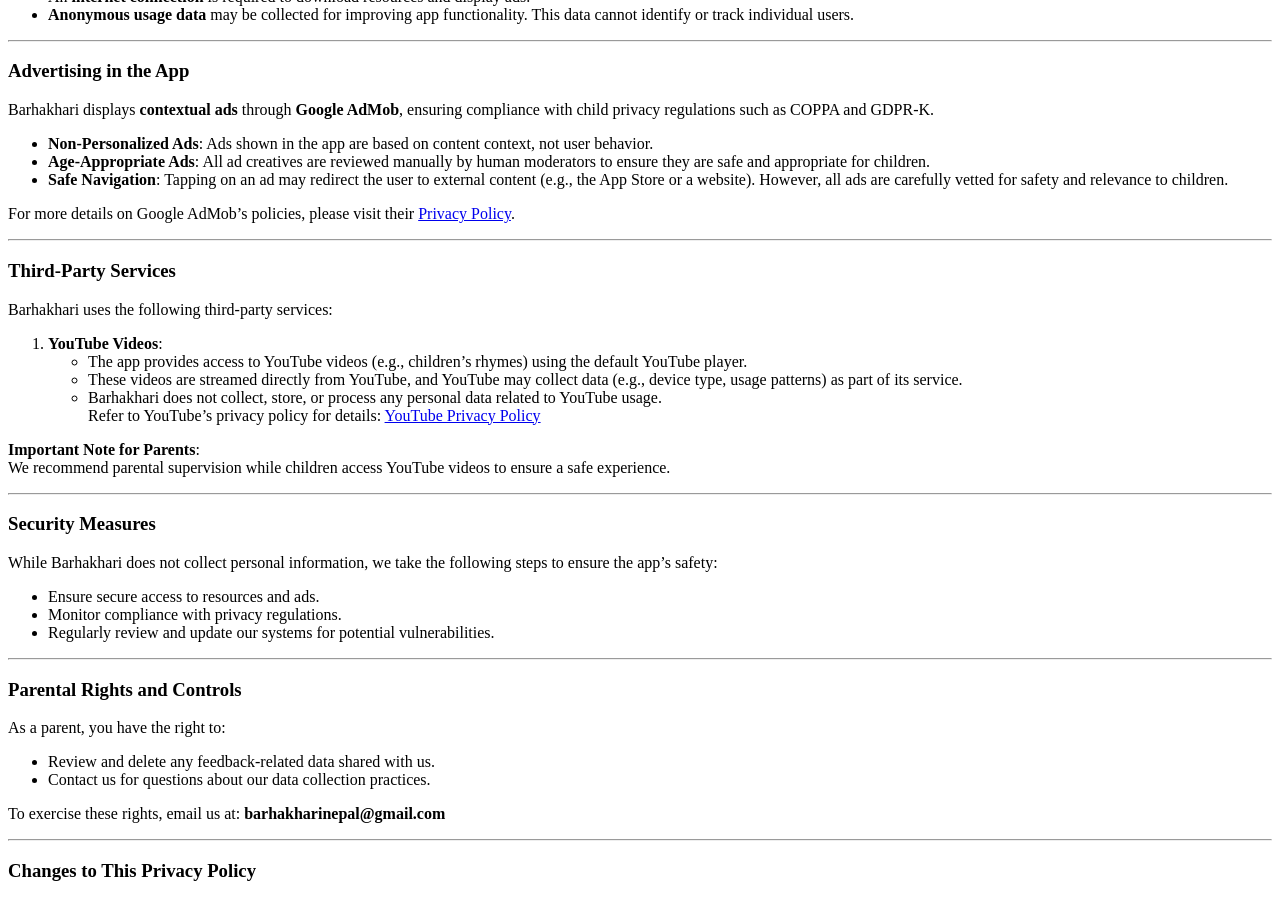
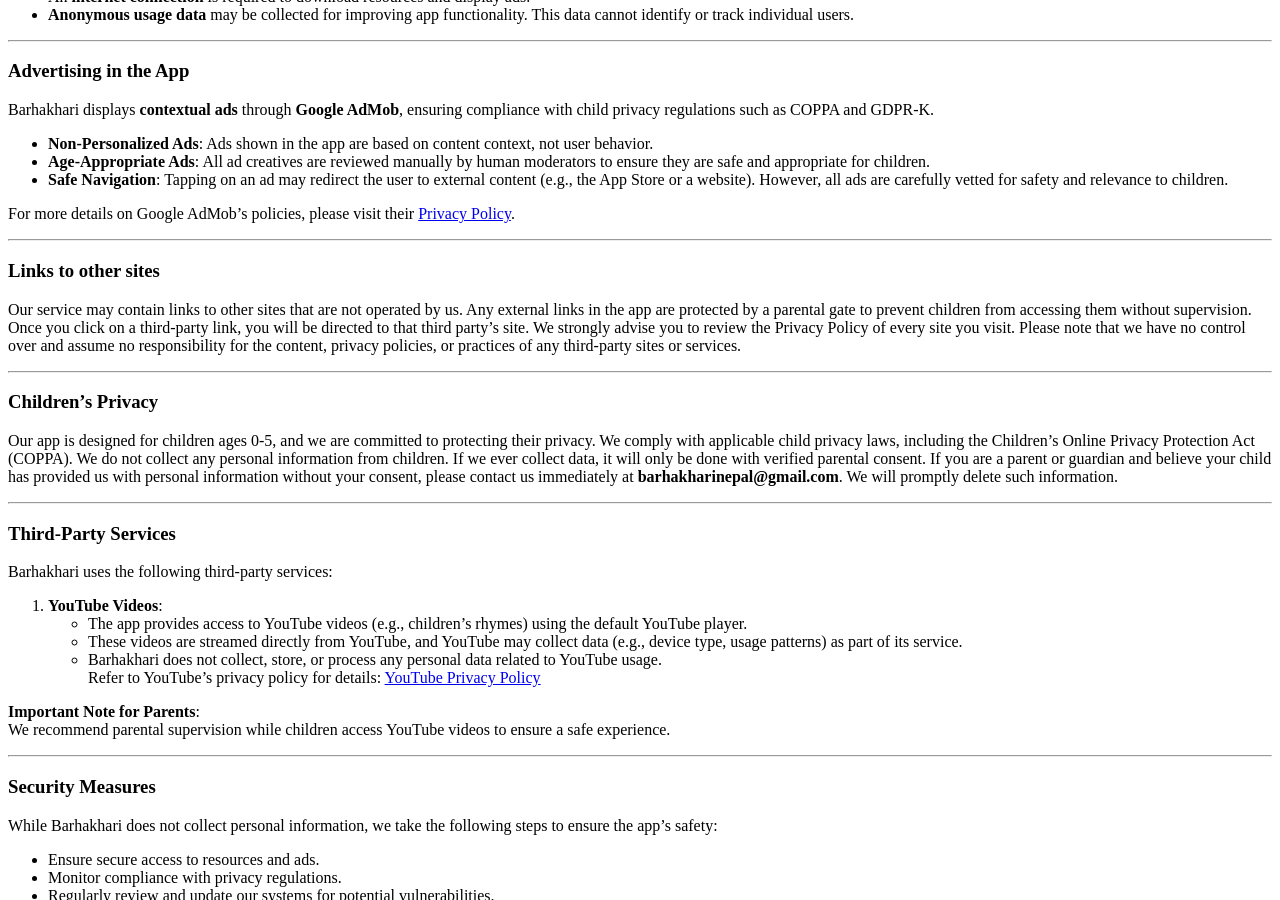
Before and after one commit to Barhakhari/barhakhari.github.io, a Jekyll site: the page built from privacy-policy.md, in a window 1280 px wide and 900 px high, scrolled down 734 px. Built offline with Jekyll 4.4.1, drawn with Linux system fonts in a browser that asks for light colours.

Commit message:
Update privacy-policy.md

```diff
--- a/privacy-policy.md
+++ b/privacy-policy.md
@@ -70,6 +70,22 @@
 
 ---
 
+### Links to other sites
+
+Our service may contain links to other sites that are not operated by us. Any external links in the app are protected by a parental gate to prevent children from accessing them without supervision.
+Once you click on a third-party link, you will be directed to that third party's site. We strongly advise you to review the Privacy Policy of every site you visit.
+Please note that we have no control over and assume no responsibility for the content, privacy policies, or practices of any third-party sites or services.
+
+---
+
+### Children's Privacy
+
+Our app is designed for children ages 0-5, and we are committed to protecting their privacy. We comply with applicable child privacy laws, including the Children’s Online Privacy Protection Act (COPPA).
+We do not collect any personal information from children. If we ever collect data, it will only be done with verified parental consent.
+If you are a parent or guardian and believe your child has provided us with personal information without your consent, please contact us immediately at **barhakharinepal@gmail.com**. We will promptly delete such information.
+
+---
+
 ### Third-Party Services
 
 Barhakhari uses the following third-party services:
```
